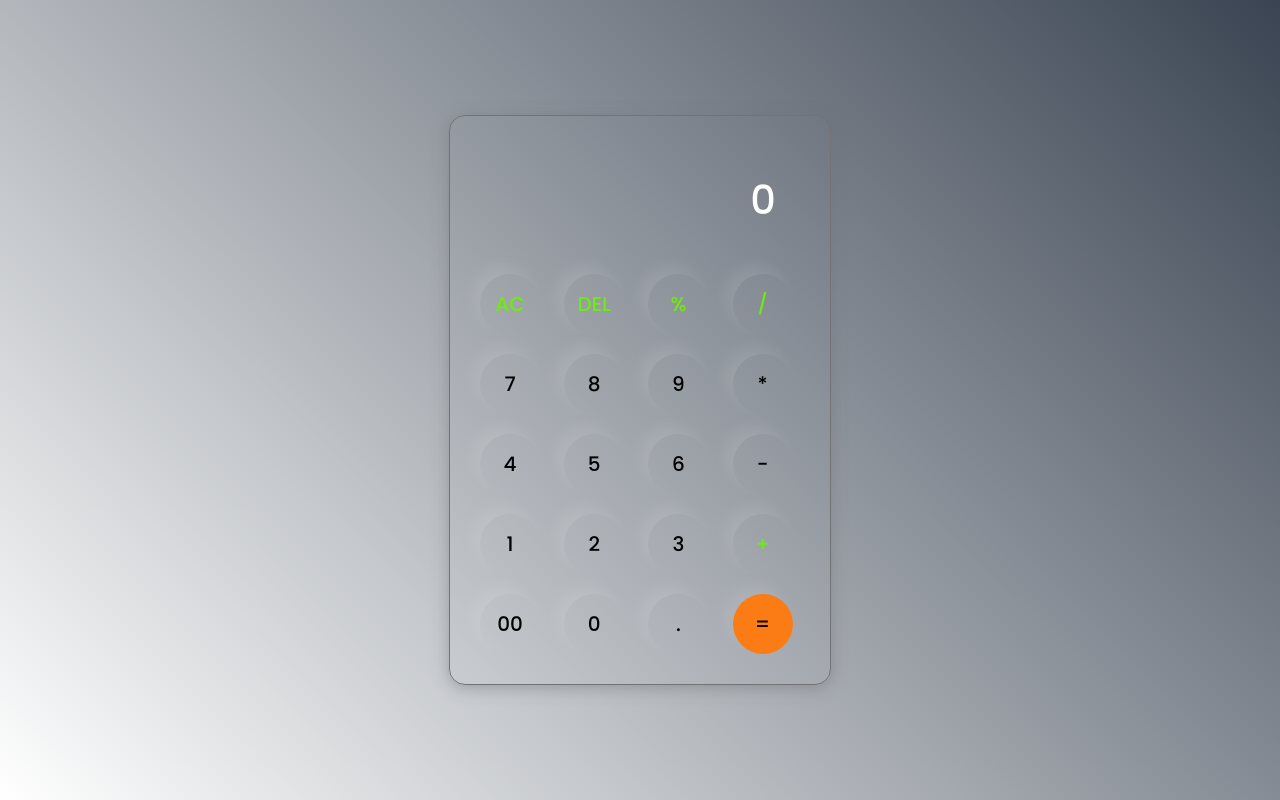
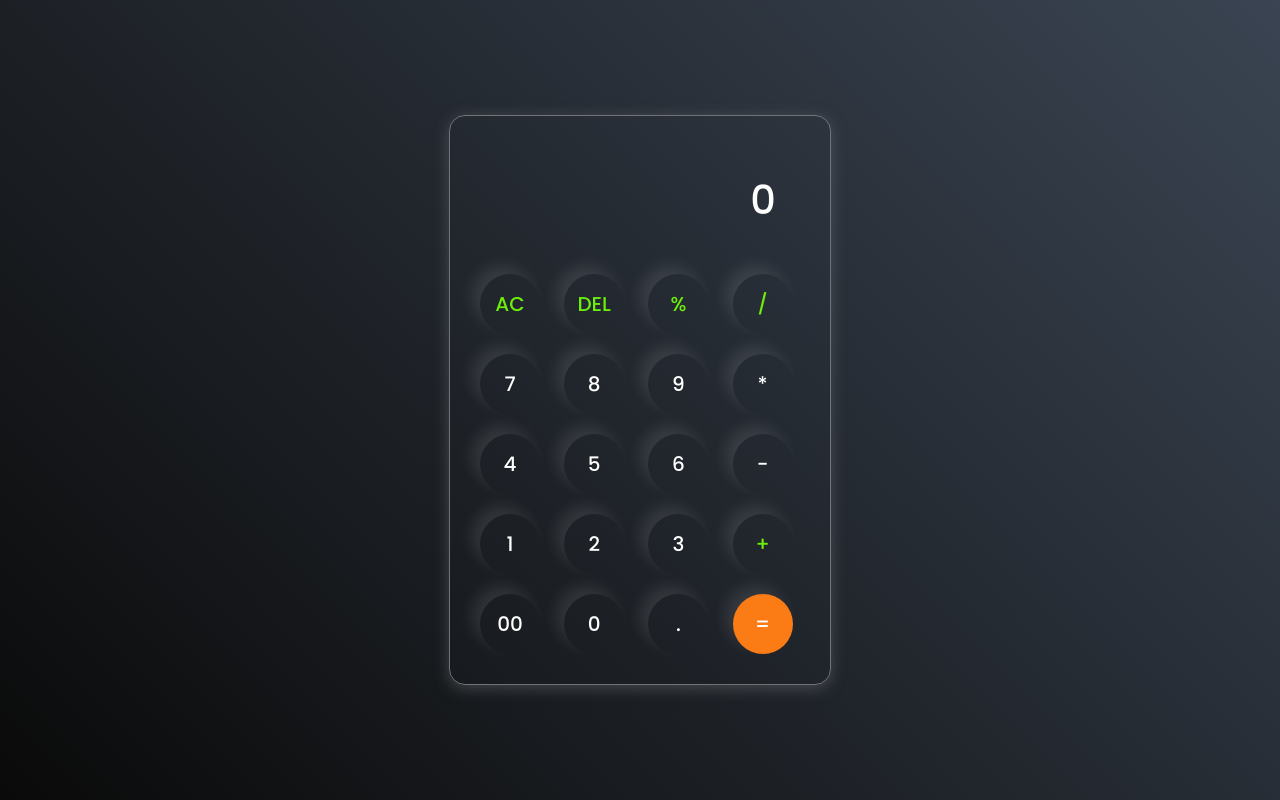
Before and after one commit to Anjali-987-vish/js, a plain HTML site: page Projects/Calculator/index.html in a window 1280 px wide. Drawn offline with Linux system fonts and the light colour scheme.

Commit message:
style.css

```diff
--- a/Projects/Calculator/style.css
+++ b/Projects/Calculator/style.css
@@ -13,7 +13,7 @@ body{
     display: flex;
     justify-content:center;
     align-items:center;
-    background: linear-gradient(45deg,white , #3a4452)
+    background: linear-gradient(45deg,#0a0a0a , #3a4452)
 }
 .calculator{
     border: 1px solid #717377;
@@ -33,6 +33,7 @@ input{
     font-size: 40px;
     text-align: right;
     cursor: pointer;
+    color:#ffffff;
 
 }
 
@@ -47,6 +48,7 @@ button{
     margin: 10px;
     border-radius: 50%;
     background: transparent;
+    color: #ffffff;
     font-size: 20px;
     box-shadow: -8px -8px 15px rgba(255, 255, 255, 0.1);
     cursor: pointer;
```
